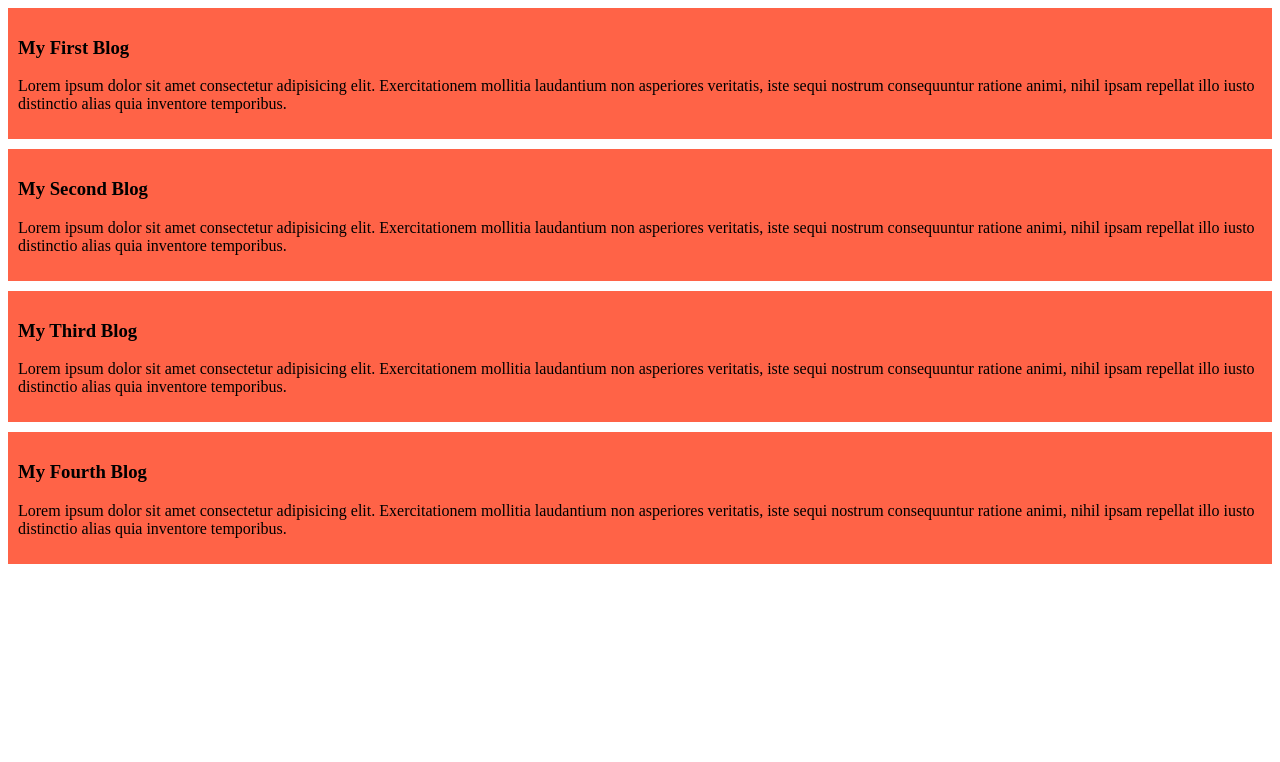
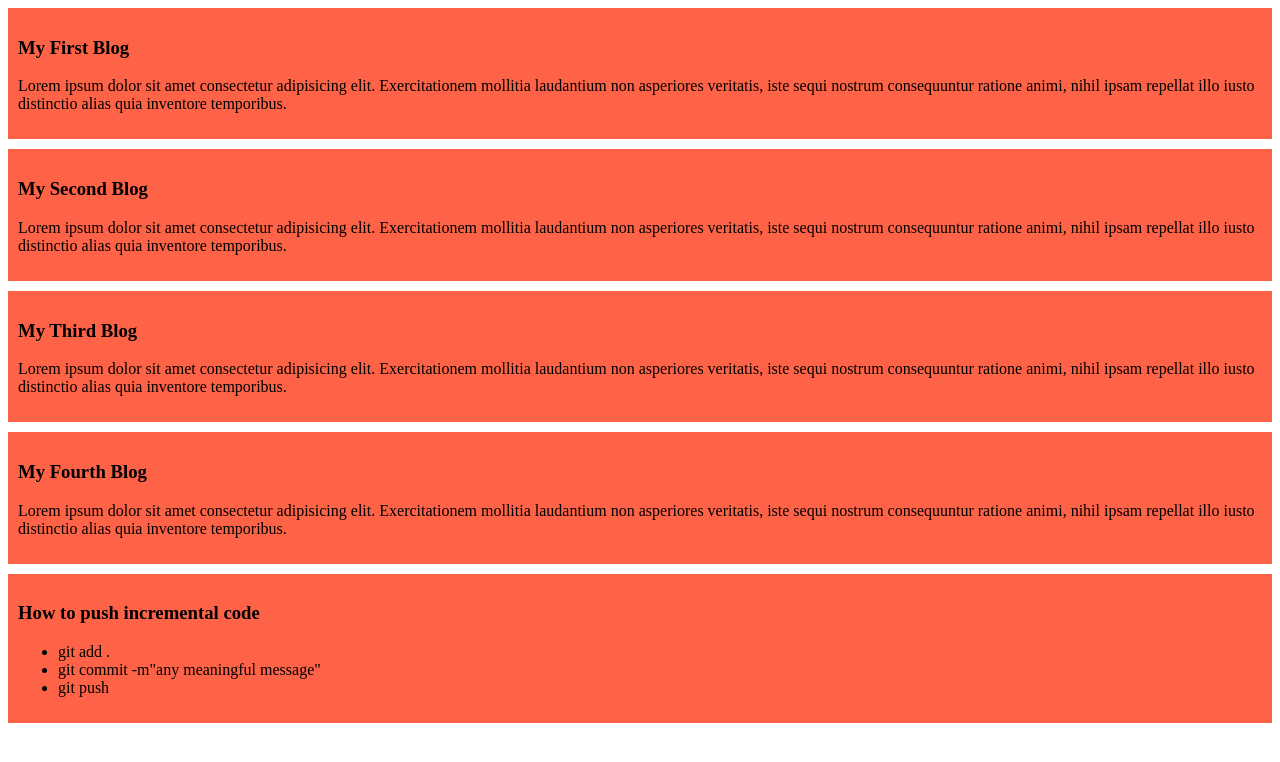
Before and after one commit to refathosen/my-simple-web, a plain HTML site: page index.html in a window 1280 px wide. Drawn offline with Linux system fonts and the light colour scheme.

Commit message:
added a list to push code

```diff
--- a/index.html
+++ b/index.html
@@ -23,5 +23,13 @@
         <h3>My Fourth Blog</h3>
         <p>Lorem ipsum dolor sit amet consectetur adipisicing elit. Exercitationem mollitia laudantium non asperiores veritatis, iste sequi nostrum consequuntur ratione animi, nihil ipsam repellat illo iusto distinctio alias quia inventore temporibus.</p>
     </div>
+    <div>
+        <h3>How to push incremental code</h3>
+        <ul>
+            <li>git add .</li>
+            <li>git commit -m"any meaningful message"</li>
+            <li>git push</li>
+        </ul>
+    </div>
 </body>
 </html>
```
